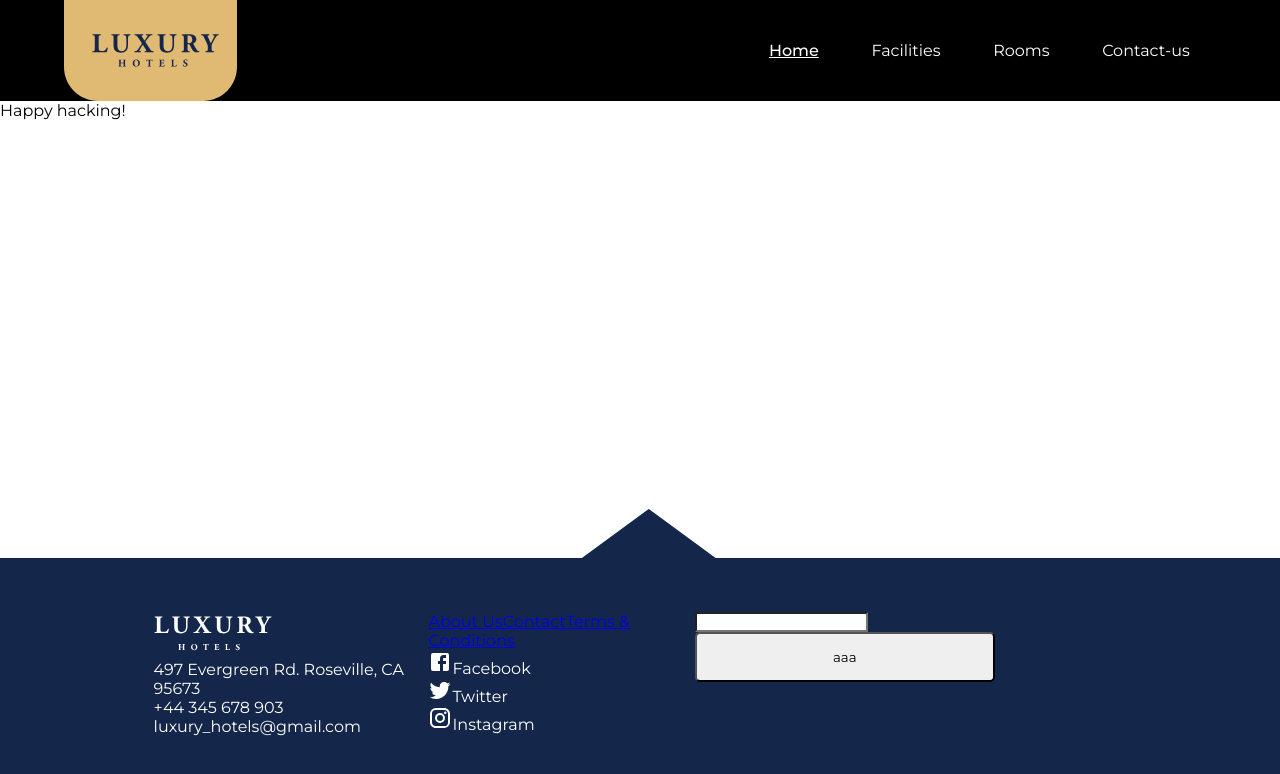
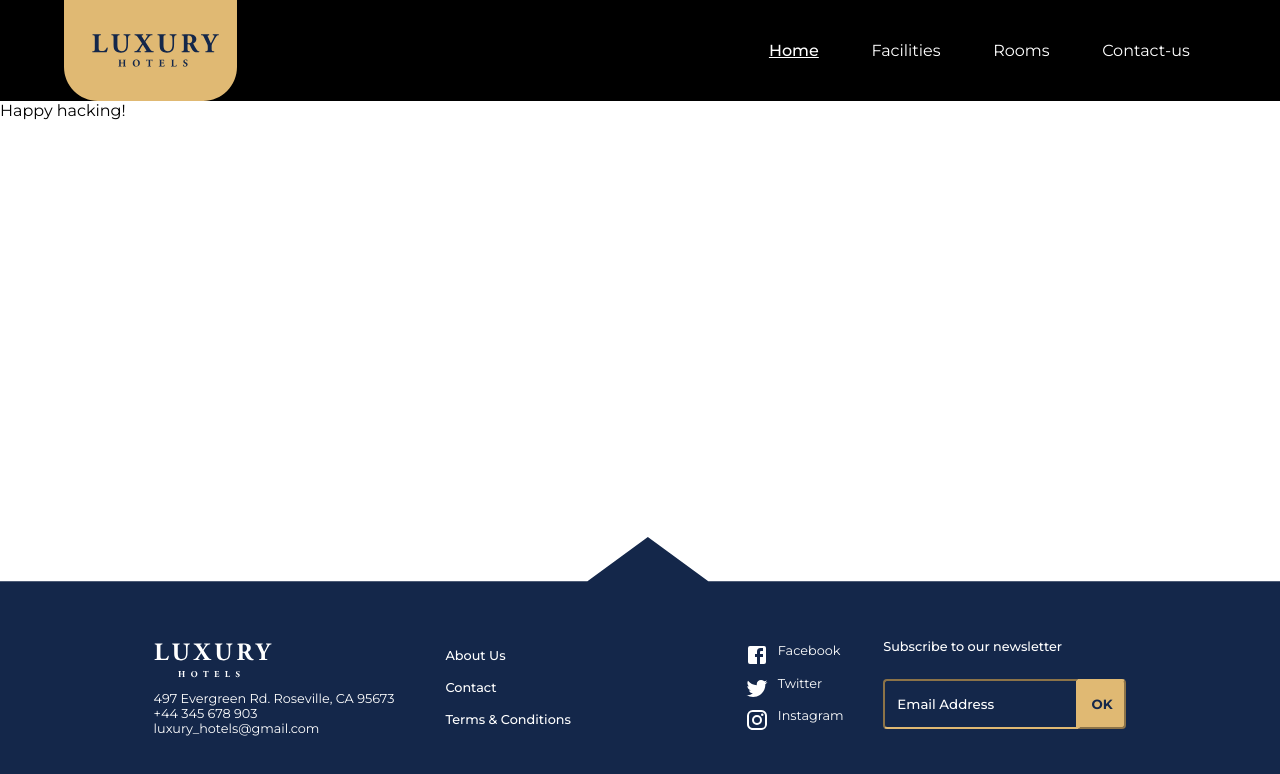
Before and after one commit to Lux-Sales/portfolio-hotel-website, a React (Vite) app: page / in a window 1280 px wide. Shown: the top 774 px of the page. Built offline with nearby package versions, Linux system fonts and the light colour scheme.

Commit message:
finishing footer and adding validation to it

```diff
--- a/src/components/Footer/index.tsx
+++ b/src/components/Footer/index.tsx
@@ -34,6 +34,7 @@
         </p>
       </Address>
       <RedirectDiv>
+        <div className="redirect-column">
           <Link data-testid="footer-redirect-link-about" to="about">
             About Us
           </Link>
@@ -43,6 +44,8 @@
           <Link data-testid="footer-redirect-link-terms" to="terms">
             Terms & Conditions
           </Link>
+        </div>
+        <div className="redirect-column">
           <div
             data-testid="footer-social-media-link-facebook"
             onClick={() => (window.location.href = "www.facebook.com")}
@@ -64,6 +67,7 @@
             <InstagramIcon />
             Instagram
           </div>
+        </div>
       </RedirectDiv>
       <NewsLetter data-testid="footer-newsletter-div">
         <Formik
@@ -71,17 +75,26 @@
           validationSchema={validationSchema}
           onSubmit={submitSub}
         >
+          {({ errors, touched }) => (
             <Form>
+              <label htmlFor="">Subscribe to our newsletter</label>
+              <div>
                 <Field
                   data-testid="footer-newsletter-input"
                   type="email"
                   name="email"
+                  placeholder="Email Address"
+                  style={errors.email == null ? {} : { borderColor: "red" }}
                 />
+                <button type="submit" data-testid="footer-newsletter-button">
+                  OK
+                </button>
+              </div>
+              <span className="error-message">
                 <ErrorMessage name="email" />
-            <button type="submit" data-testid="footer-newsletter-button">
-              aaa
-            </button>
+              </span>
             </Form>
+          )}
         </Formik>
       </NewsLetter>
     </Container>
--- a/src/components/Footer/styles.ts
+++ b/src/components/Footer/styles.ts
@@ -12,16 +12,86 @@
   width: 100%;
   padding: 8% 12% 5% 12%;
   color: #fff;
-  display: flex;
-  justify-content: space-evenly;
+  display: grid;
+  grid-template-columns: 25% 40% 25%;
+  gap: 5%;
+  font-size: 1vw;
+  .error-message {
+    color: #f73737;
+    font-weight: 500;
+  }
 `;
 
 export const Address = styled.div`
   p {
-    margin-top: 2%;
+    width: 100%;
+    margin-top: 4%;
+    white-space: nowrap;
   }
 `;
 
-export const RedirectDiv = styled.div``;
+export const RedirectDiv = styled.div`
+  display: flex;
+  a {
+    text-decoration: none;
+    color: #fff;
+    font-weight: 500;
+    &:hover {
+      text-decoration: underline;
+    }
+  }
+  div {
+    display: flex;
+    cursor: pointer;
+  }
 
-export const NewsLetter = styled.div``;
+  .redirect-column {
+    flex-direction: column;
+    justify-content: space-around;
+    &:nth-child(2) {
+      margin-left: auto;
+      align-items: left;
+      div {
+        &:hover {
+          text-decoration: underline;
+        }
+      }
+      svg {
+        margin-right: 10%;
+      }
+    }
+  }
+`;
+
+export const NewsLetter = styled.div`
+  label {
+    color: #fff;
+    font-weight: 500;
+  }
+  div {
+    margin-top: 10%;
+    display: flex;
+    input {
+      border-radius: 4px 0 0 4px;
+      border-color: #e0b973;
+      border-width: 2px;
+      background-color: transparent;
+      padding-left: 5%;
+      width: 80%;
+      color: #fff;
+      &::placeholder {
+        color: #fff;
+        font-weight: 500;
+      }
+    }
+    button {
+      border-radius: 0 4px 4px 0;
+      background-color: #e0b973;
+      color: #14274a;
+      font-weight: 700;
+      border-color: #e0b973;
+      width: 20%;
+      padding: 2%;
+    }
+  }
+`;
--- a/src/styles/global.ts
+++ b/src/styles/global.ts
@@ -21,4 +21,5 @@
     border-radius: 5px;
     cursor: pointer;
   }
+
 `;
```
Lines whose indentation alone changed are shown as unchanged.
